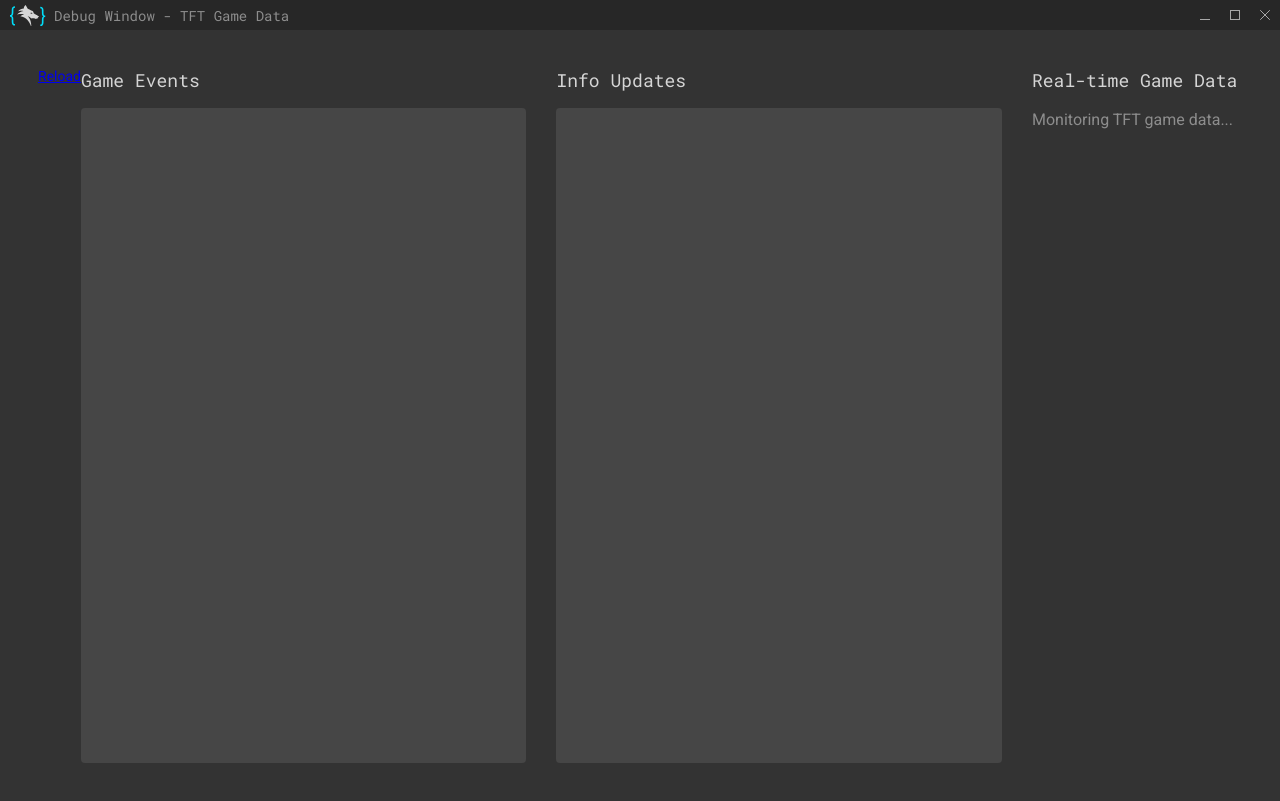
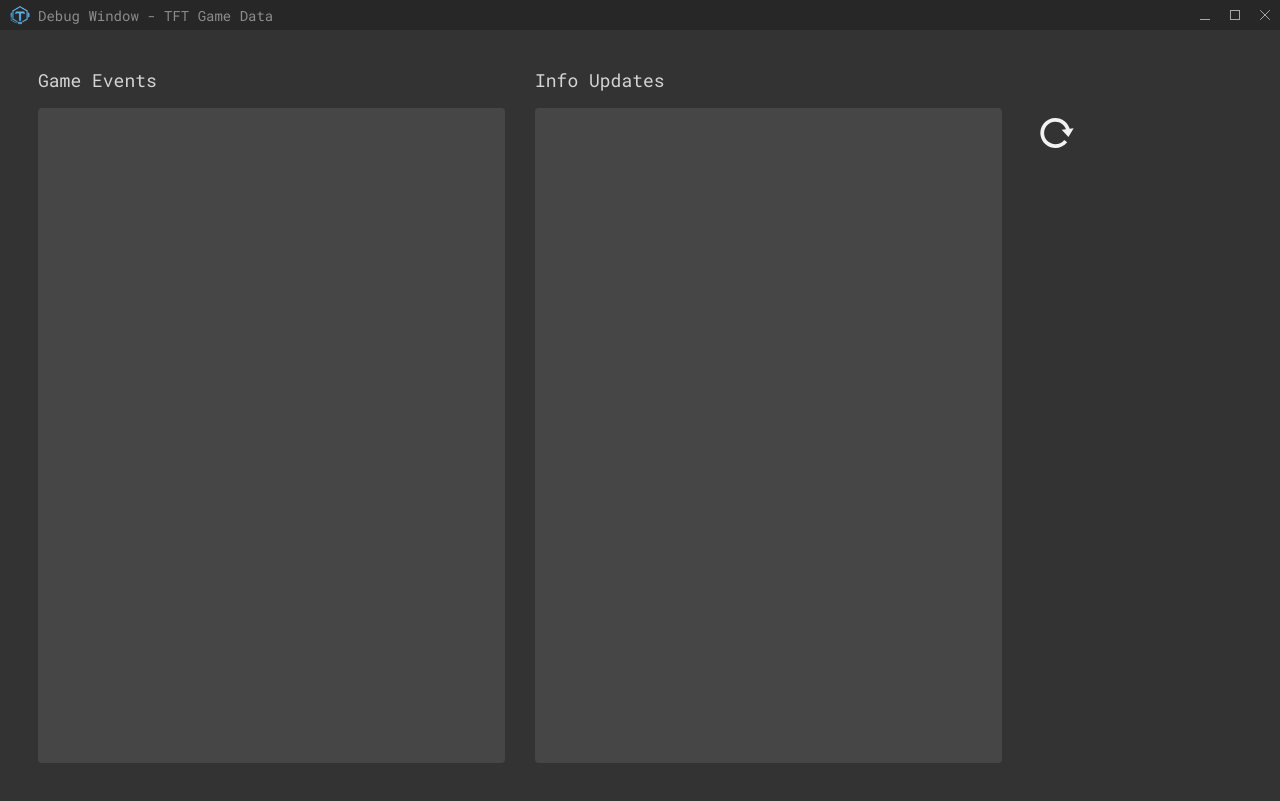
Before and after one commit to joaomiguelcurto/tft-assistant, a browser extension: page src/debug/debug.html in a window 1280 px wide. Drawn offline with Linux system fonts and the light colour scheme.

Commit message:
Debug Window Frontend Adjustments

```diff
--- a/css/ingame.css
+++ b/css/ingame.css
@@ -59,6 +59,18 @@ h1 {
   line-height: 150%;
   color: #8d8d8d;
 }
+
+#refreshIcon {
+  filter: invert(0.95);
+  margin-top: 24px;
+}
+
+  #refreshIcon:hover {
+    cursor: pointer;
+    background-color: #a2a2a2;
+    border-radius: 4px;
+    transition: 0.2s cubic-bezier(.02,.61,.14,.98);
+  }
 
 #other > #sampleAdText {
   margin: 1em 0 0.5em 0;
--- a/src/debug/debug.html
+++ b/src/debug/debug.html
@@ -12,7 +12,7 @@
   <!-- -------------------------------- Header ------------------------------- -->
 
   <header id="header" class="app-header">
-    <img src="../../img/header_icon.svg" />
+    <img src="../../icons/appIcon.ico" width="20px" />
     <h1>Debug Window - TFT Game Data</h1>
     <div class="window-controls-group">
       <button id="minimizeButton" class="window-control window-control-minimize" />
@@ -24,7 +24,6 @@
   <!-- --------------------------------- Main -------------------------------- -->
   <main>
     <div id="logs">
-      <a href="Reload">Reload</a>
       <div id="events" class="logColumn">
         <h1>Game Events</h1>
         <div id="eventsLog" class="dataText">
@@ -36,9 +35,9 @@
       </div>
     </div>
     <div id="other">
-      <h1>Real-time Game Data</h1>
       <p id="infoParagraph">
-        Monitoring TFT game data...
+        <a href="Reload">
+          <img src="../../icons/refresh.svg" id="refreshIcon" alt="refreshBtn" width="50px"/></a>
       </p>
     </div>
   </main>
```
Also changed, not shown: src/in_game/in_game.html (+2 -2 lines), icons/refresh.svg (added).
